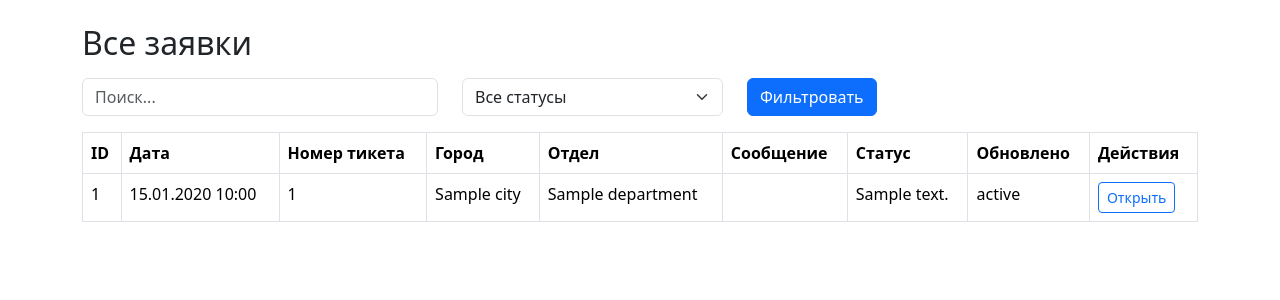
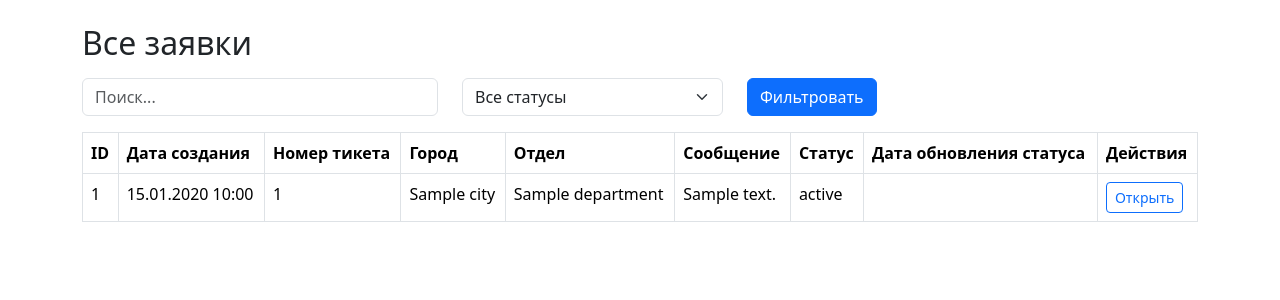
Before and after one commit to fridrax/Murod, a Flask app: page / in a window 1280 px wide. Shown: the part 56-356 px from the top of the page. Run offline with Flask 3, Linux system fonts and the light colour scheme; the visitor is signed in with stand-in values (Sample User, id 1); a database or web service that is not in the repository returns one stand-in record (values such as "Sample title"); some libraries are stand-ins or nearby versions.

Commit message:
Update tickets.html

```diff
--- a/webpanel/templates/tickets.html
+++ b/webpanel/templates/tickets.html
@@ -24,13 +24,13 @@
     <thead>
         <tr>
             <th>ID</th>
-            <th>Дата</th>
+            <th>Дата создания</th>
             <th>Номер тикета</th>
             <th>Город</th>
             <th>Отдел</th>
             <th>Сообщение</th>
             <th>Статус</th>
-            <th>Обновлено</th>
+            <th>Дата обновления статуса</th>
             <th>Действия</th>
         </tr>
     </thead>
@@ -42,9 +42,8 @@
             <td>{{ t[6] }}</td>
             <td>{{ t[3] }}</td>
             <td>{{ t[4] }}</td>
-             <td>{{ t[10]|datetime_format if t[10] else '' }}</td>
             <td>{{ t[5][:40] }}{% if t[5]|length > 40 %}...{% endif %}</td>
-             <td>
+            <td>
                 {% if t[8] == 'Новая' %}
                     <span class="badge bg-warning text-dark">Новая</span>
                 {% elif t[8] == 'В работе' %}
@@ -59,6 +58,7 @@
                     {{ t[8] }}
                 {% endif %}
             </td>
+            <td>{{ t[10]|datetime_format if t[10] else '' }}</td>
             <td>
                 <a href="{{ url_for('ticket_detail', ticket_id=t[0]) }}" class="btn btn-sm btn-outline-primary">Открыть</a>
             </td>
@@ -66,6 +66,7 @@
         {% endfor %}
     </tbody>
 </table>
+
 {% if not tickets %}
 <p>Заявок не найдено.</p>
 {% endif %}
```
